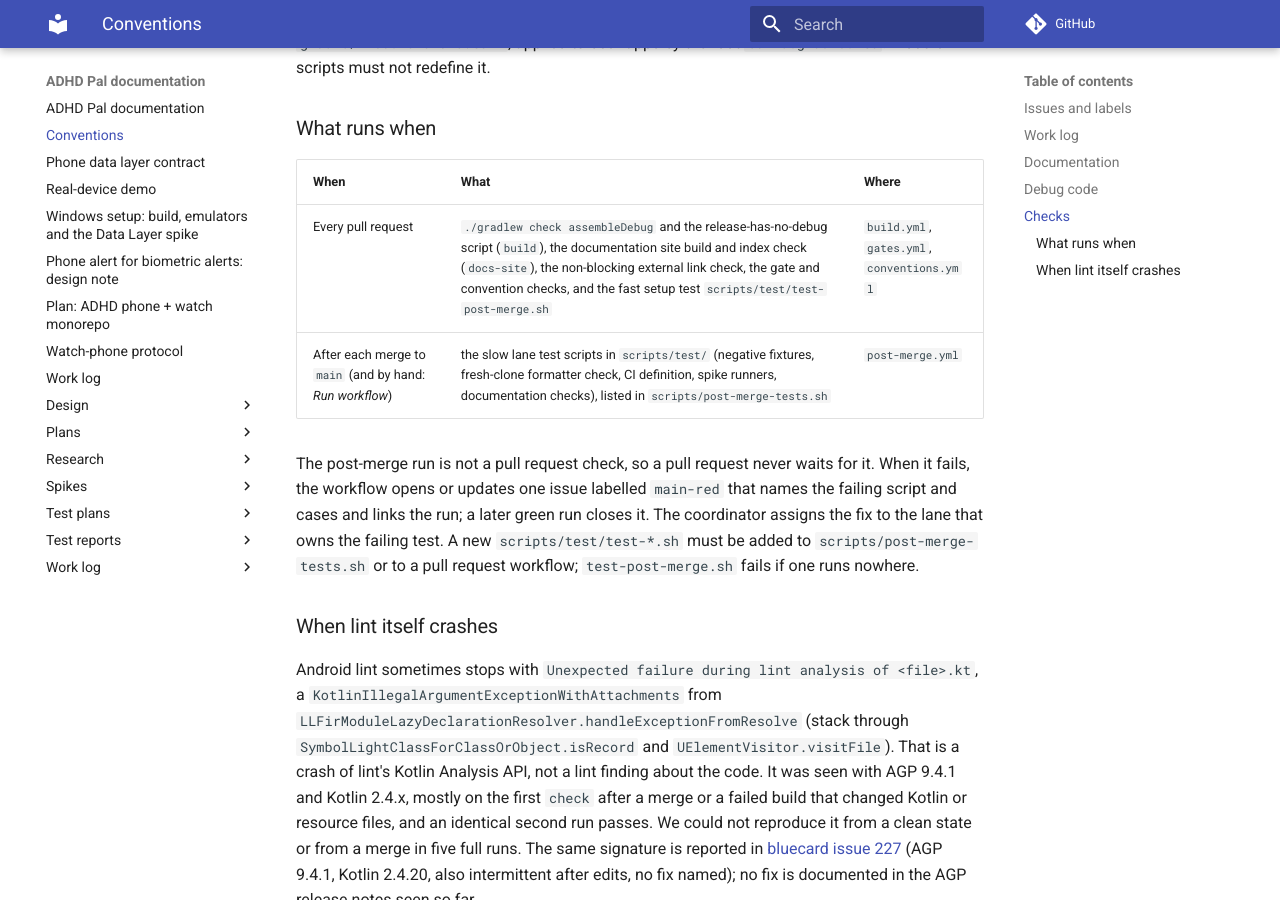
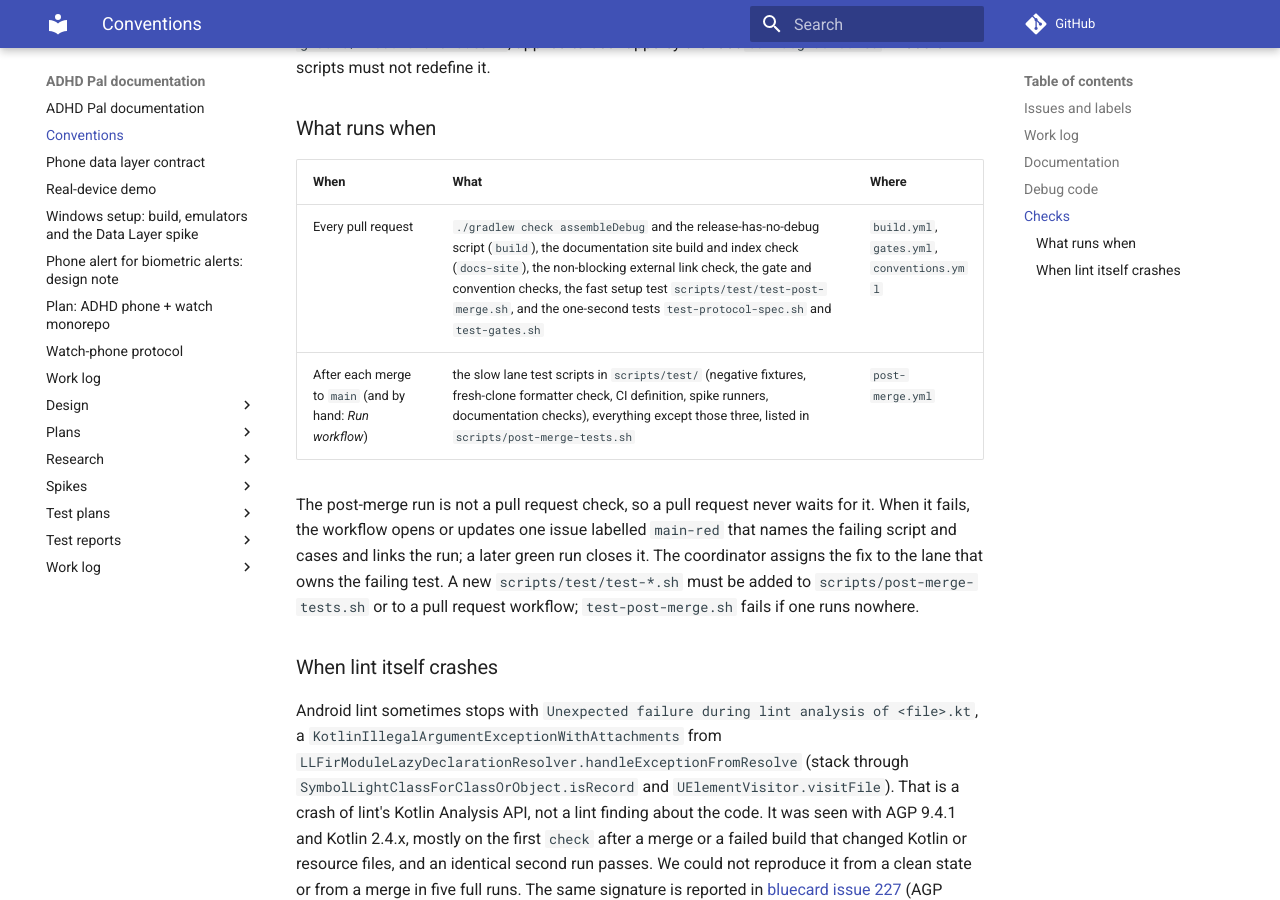
Before and after one commit to shlomoa/my-adhd-pal, an MkDocs documentation site: the page built from docs/conventions.md, in a window 1280 px wide and 900 px high, scrolled down 1515 px. Built offline with MkDocs 1.6.1 and Material for MkDocs 9.7.7, drawn with Linux system fonts in a browser that asks for light colours; comment, search, counter and statistics services are not loaded.

Commit message:
Keep the one-second protocol-spec and gate tests per pull request (TC-S-175)
Co-Authored-By: Claude Sonnet 5.5 <noreply@anthropic.com>
Claude-Session: https://claude.ai/code/session_017kTHt4tKxpY8bpkxPWbpNM

```diff
--- a/docs/conventions.md
+++ b/docs/conventions.md
@@ -50,8 +50,8 @@ Shared configuration (`applicationId`, SDK levels) is defined once: the `[versio
 
 | When | What | Where |
 |---|---|---|
-| Every pull request | `./gradlew check assembleDebug` and the release-has-no-debug script (`build`), the documentation site build and index check (`docs-site`), the non-blocking external link check, the gate and convention checks, and the fast setup test `scripts/test/test-post-merge.sh` | `build.yml`, `gates.yml`, `conventions.yml` |
-| After each merge to `main` (and by hand: *Run workflow*) | the slow lane test scripts in `scripts/test/` (negative fixtures, fresh-clone formatter check, CI definition, spike runners, documentation checks), listed in `scripts/post-merge-tests.sh` | `post-merge.yml` |
+| Every pull request | `./gradlew check assembleDebug` and the release-has-no-debug script (`build`), the documentation site build and index check (`docs-site`), the non-blocking external link check, the gate and convention checks, the fast setup test `scripts/test/test-post-merge.sh`, and the one-second tests `test-protocol-spec.sh` and `test-gates.sh` | `build.yml`, `gates.yml`, `conventions.yml` |
+| After each merge to `main` (and by hand: *Run workflow*) | the slow lane test scripts in `scripts/test/` (negative fixtures, fresh-clone formatter check, CI definition, spike runners, documentation checks), everything except those three, listed in `scripts/post-merge-tests.sh` | `post-merge.yml` |
 
 The post-merge run is not a pull request check, so a pull request never waits for it. When it fails, the workflow opens
 or updates one issue labelled `main-red` that names the failing script and cases and links the run; a later green run
```
Also changed, not shown: 2 other files.
